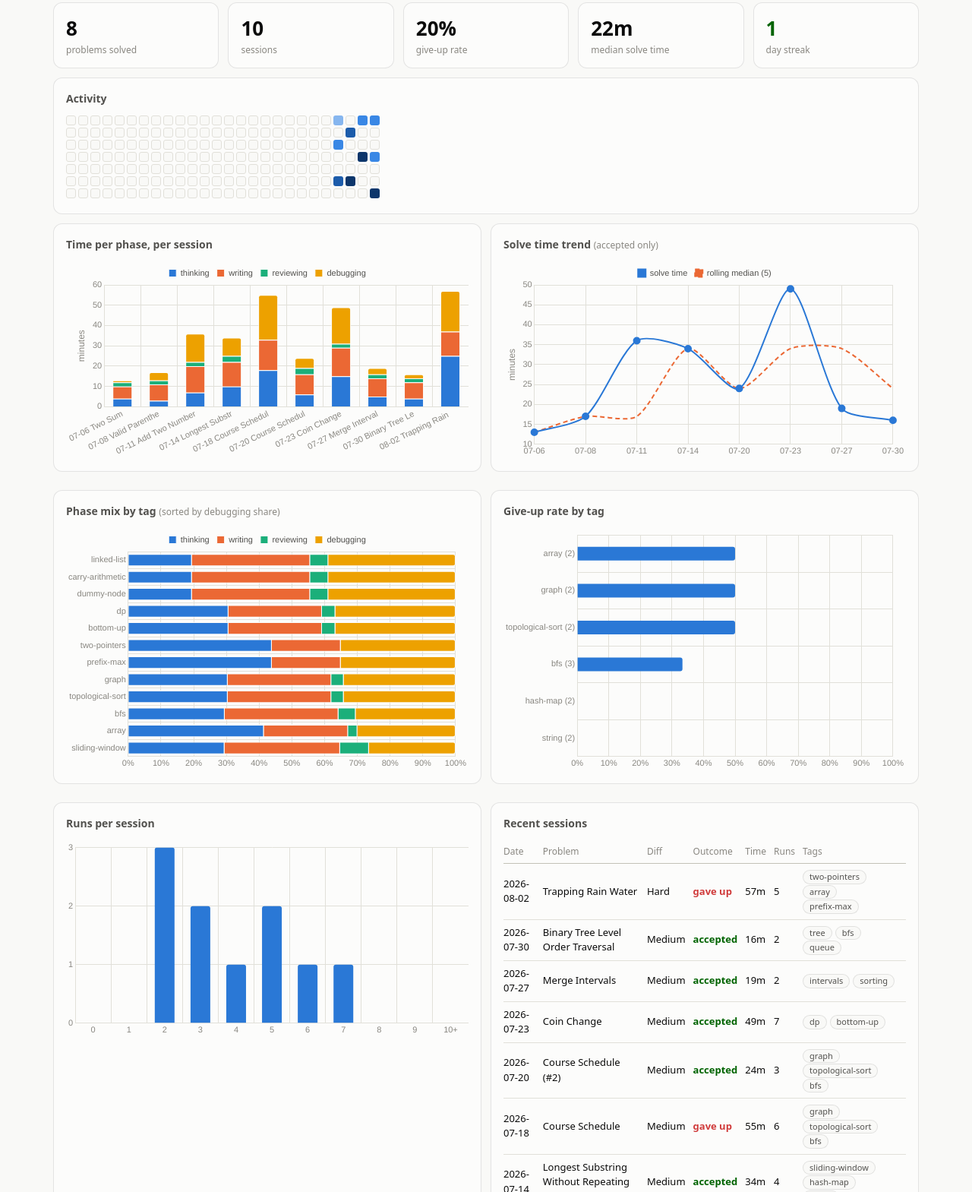
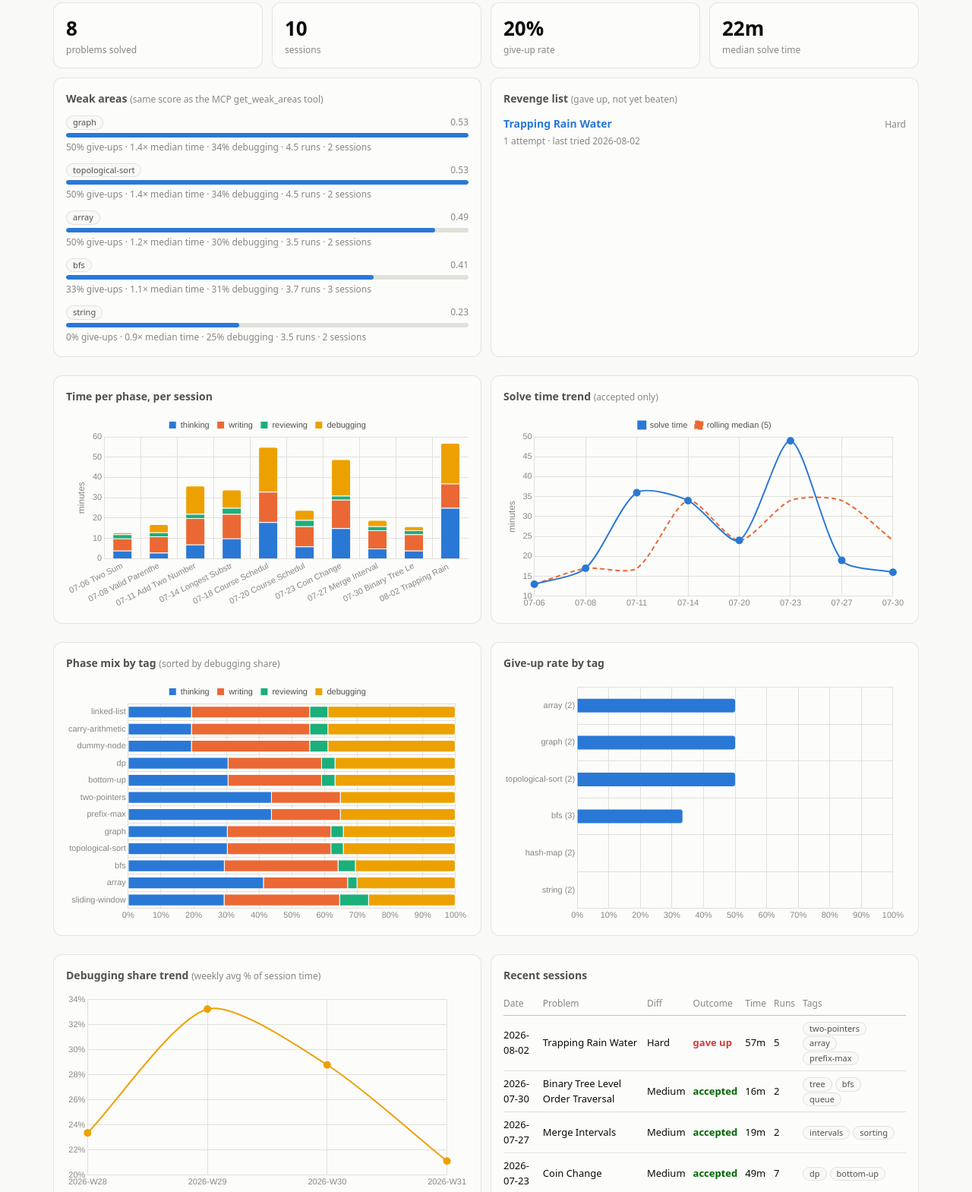
Before and after one commit to g7xu/leetlens, a browser extension: page dashboard/index.html in a window 1280 px wide. Shown: the part 149-1718 px from the top of the page at 76% size. Drawn offline with nearby package versions, Linux system fonts and the light colour scheme; files whose address does not match are found by name.

Commit message:
dashboard: replace streak + activity map with weak areas, revenge list, debugging trend
The day-streak tile and calendar grid duplicated GitHub's contribution
graph. In their place: a weak-areas panel using the exact score formula
from the MCP get_weak_areas tool (verified to match), a revenge list
(gave-up problems with no later accepted session), and a weekly
debugging-share trend replacing the runs histogram.

Closes #5

Co-Authored-By: Claude Fable 5 <noreply@anthropic.com>

```diff
--- a/dashboard/app.js
+++ b/dashboard/app.js
@@ -1,5 +1,5 @@
 // LeetLens dashboard: loads data/index.json, applies filters, renders tiles,
-// calendar, charts (charts.js) and the sessions table.
+// weak areas, the revenge list, charts (charts.js) and the sessions table.
 
 import { buildCharts, destroyCharts } from './charts.js';
 
@@ -67,18 +67,6 @@ function median(values) {
   return sorted.length % 2 ? sorted[mid] : (sorted[mid - 1] + sorted[mid]) / 2;
 }
 
-function streakDays(sessions) {
-  const days = new Set(sessions.map((s) => s.date));
-  if (!days.size) return 0;
-  let day = new Date([...days].sort().at(-1));
-  let streak = 0;
-  while (days.has(day.toISOString().slice(0, 10))) {
-    streak += 1;
-    day.setDate(day.getDate() - 1);
-  }
-  return streak;
-}
-
 function renderTiles(rows) {
   const solved = new Set(rows.filter((s) => s.outcome === 'accepted').map((s) => s.dir_key)).size;
   const gaveUp = rows.filter((s) => s.outcome === 'gave_up').length;
@@ -89,7 +77,6 @@ function renderTiles(rows) {
     { label: 'sessions', value: rows.length },
     { label: 'give-up rate', value: `${rate}%`, cls: rate > 25 ? 'bad' : '' },
     { label: 'median solve time', value: fmtMin(med) },
-    { label: 'day streak', value: streakDays(rows), cls: 'good' },
   ];
   $('tiles').replaceChildren(...tiles.map(({ label, value, cls }) => {
     const tile = document.createElement('div');
@@ -105,41 +92,144 @@ function renderTiles(rows) {
   }));
 }
 
-// -- calendar ----------------------------------------------------------
+// -- weak areas --------------------------------------------------------
+// Same formula as the MCP server's get_weak_areas tool (mcp/…/stats.py), so
+// the dashboard and Claude tell the same story:
+//   score = 0.4*give_up_rate + 0.3*slowness + 0.2*debugging share + 0.1*run factor
 
-function renderCalendar(rows, t) {
-  const byDay = {};
-  for (const s of rows) byDay[s.date] = (byDay[s.date] ?? 0) + s.total_active_sec;
-  const weeks = 26;
-  const today = new Date();
-  const start = new Date(today);
-  start.setDate(start.getDate() - (weeks * 7 - 1) - today.getDay());
-  const container = $('calendar');
-  container.replaceChildren();
-  const max = Math.max(...Object.values(byDay), 1);
-  const day = new Date(start);
-  for (let w = 0; w < weeks; w++) {
-    const col = document.createElement('div');
-    col.className = 'cal-week';
-    for (let d = 0; d < 7; d++) {
-      const key = day.toISOString().slice(0, 10);
-      const cell = document.createElement('div');
-      cell.className = 'cal-day';
-      const sec = byDay[key];
-      if (sec) {
-        const step = Math.min(4, Math.floor((sec / max) * 4) + 1);
-        cell.style.background = t.seq[step];
-        cell.style.borderColor = 'transparent';
-        cell.title = `${key}: ${fmtMin(sec)} active`;
-      } else {
-        cell.title = key;
-      }
-      col.append(cell);
-      day.setDate(day.getDate() + 1);
+function weakAreas(rows, minSessions = 2, topN = 5) {
+  if (!rows.length) return [];
+  const globalMedian = median(rows.map((s) => s.total_active_sec)) || 1;
+  const globalRuns = rows.reduce((sum, s) => sum + s.run_count, 0) / rows.length || 1;
+  const byTag = {};
+  for (const s of rows) for (const tag of s.tags) (byTag[tag] ??= []).push(s);
+  return Object.entries(byTag)
+    .filter(([, list]) => list.length >= minSessions)
+    .map(([tag, list]) => {
+      const avg = (fn) => list.reduce((sum, s) => sum + fn(s), 0) / list.length;
+      const avgTotal = avg((s) => s.total_active_sec);
+      const giveUpRate = list.filter((s) => s.outcome === 'gave_up').length / list.length;
+      const debugShare = avg((s) => s.phase_totals_sec.debugging) / Math.max(avgTotal, 1);
+      const avgRuns = avg((s) => s.run_count);
+      const score =
+        0.4 * giveUpRate +
+        0.3 * (Math.min(avgTotal / globalMedian, 2) / 2) +
+        0.2 * debugShare +
+        0.1 * (Math.min(avgRuns / globalRuns, 2) / 2);
+      return {
+        tag,
+        score,
+        giveUpRate,
+        slowness: avgTotal / globalMedian,
+        debugShare,
+        avgRuns,
+        sessions: list.length,
+      };
+    })
+    .sort((a, b) => b.score - a.score)
+    .slice(0, topN);
+}
+
+function renderWeakAreas(rows) {
+  const container = $('weakAreas');
+  const areas = weakAreas(rows);
+  if (!areas.length) {
+    const p = document.createElement('p');
+    p.className = 'muted';
+    p.textContent = 'Not enough tagged sessions yet (needs 2+ sessions per tag).';
+    container.replaceChildren(p);
+    return;
+  }
+  const maxScore = areas[0].score || 1;
+  container.replaceChildren(...areas.map((a) => {
+    const row = document.createElement('div');
+    row.className = 'ranked-row';
+    const top = document.createElement('div');
+    top.className = 'ranked-top';
+    const name = document.createElement('span');
+    name.className = 'tag-pill';
+    name.textContent = a.tag;
+    const score = document.createElement('span');
+    score.className = 'ranked-score';
+    score.textContent = a.score.toFixed(2);
+    top.append(name, score);
+    const bar = document.createElement('div');
+    bar.className = 'score-bar';
+    const fill = document.createElement('div');
+    fill.style.width = `${(a.score / maxScore) * 100}%`;
+    bar.append(fill);
+    const detail = document.createElement('div');
+    detail.className = 'ranked-detail';
+    detail.textContent =
+      `${Math.round(a.giveUpRate * 100)}% give-ups · ` +
+      `${a.slowness.toFixed(1)}× median time · ` +
+      `${Math.round(a.debugShare * 100)}% debugging · ` +
+      `${a.avgRuns.toFixed(1)} runs · ${a.sessions} sessions`;
+    row.append(top, bar, detail);
+    return row;
+  }));
+}
+
+// -- revenge list --------------------------------------------------------
+// Problems with a gave_up session and no accepted session after it.
+
+let slugByDirKey = {};
+
+function revengeList(rows) {
+  const byProblem = {};
+  for (const s of rows) (byProblem[s.dir_key] ??= []).push(s);
+  const out = [];
+  for (const list of Object.values(byProblem)) {
+    const sorted = [...list].sort((a, b) => a.started_at.localeCompare(b.started_at));
+    const lastAccepted = sorted.findLast((s) => s.outcome === 'accepted');
+    const lastGaveUp = sorted.findLast((s) => s.outcome === 'gave_up');
+    if (lastGaveUp && (!lastAccepted || lastAccepted.started_at < lastGaveUp.started_at)) {
+      out.push({
+        dir_key: sorted[0].dir_key,
+        title: sorted[0].title,
+        difficulty: sorted[0].difficulty,
+        attempts: sorted.length,
+        lastTried: sorted.at(-1).date,
+      });
     }
-    container.append(col);
   }
-  container.scrollLeft = container.scrollWidth;
+  return out.sort((a, b) => b.lastTried.localeCompare(a.lastTried));
+}
+
+function renderRevengeList(rows) {
+  const container = $('revengeList');
+  const items = revengeList(rows);
+  if (!items.length) {
+    const p = document.createElement('p');
+    p.className = 'muted';
+    p.textContent = 'Nothing to avenge — every give-up has been beaten.';
+    container.replaceChildren(p);
+    return;
+  }
+  container.replaceChildren(...items.map((item) => {
+    const row = document.createElement('div');
+    row.className = 'ranked-row';
+    const top = document.createElement('div');
+    top.className = 'ranked-top';
+    const slug = slugByDirKey[item.dir_key];
+    const name = slug ? document.createElement('a') : document.createElement('span');
+    if (slug) {
+      name.href = `https://leetcode.com/problems/${slug}/`;
+      name.target = '_blank';
+      name.rel = 'noopener';
+    }
+    name.textContent = item.title;
+    const diff = document.createElement('span');
+    diff.className = 'ranked-score';
+    diff.textContent = item.difficulty;
+    top.append(name, diff);
+    const detail = document.createElement('div');
+    detail.className = 'ranked-detail';
+    detail.textContent =
+      `${item.attempts} attempt${item.attempts === 1 ? '' : 's'} · last tried ${item.lastTried}`;
+    row.append(top, detail);
+    return row;
+  }));
 }
 
 // -- sessions table ------------------------------------------------------
@@ -182,7 +272,8 @@ function render() {
   const rows = applyFilters(index.sessions);
   const t = theme();
   renderTiles(rows);
-  renderCalendar(rows, t);
+  renderWeakAreas(rows);
+  renderRevengeList(rows);
   renderTable(rows);
   destroyCharts();
   buildCharts(rows, t);
@@ -199,6 +290,7 @@ function render() {
     return;
   }
   $('generatedAt').textContent = `updated ${index.generated_at.slice(0, 10)}`;
+  slugByDirKey = Object.fromEntries(index.problems.map((p) => [p.dir_key, p.slug]));
   const tags = Object.keys(index.tags).sort();
   $('tagFilter').append(...tags.map((tag) => new Option(tag, tag)));
   for (const id of ['rangeFilter', 'difficultyFilter', 'tagFilter']) {
--- a/dashboard/charts.js
+++ b/dashboard/charts.js
@@ -49,7 +49,7 @@ export function buildCharts(rows, t) {
   solveTrend(rows, t);
   tagMix(rows, t);
   giveUpByTag(rows, t);
-  runHistogram(rows, t);
+  debuggingTrend(rows, t);
 }
 
 // Stacked bar: one bar per session, minutes per phase.
@@ -194,22 +194,46 @@ function giveUpByTag(rows, t) {
   });
 }
 
-// Histogram of run counts.
-function runHistogram(rows, t) {
-  const buckets = Array(11).fill(0);
-  for (const s of rows) buckets[Math.min(s.run_count, 10)] += 1;
+// ISO week key (YYYY-Www), matching the MCP server's weekly grouping.
+function isoWeek(dateStr) {
+  const d = new Date(`${dateStr}T00:00:00Z`);
+  d.setUTCDate(d.getUTCDate() - ((d.getUTCDay() + 6) % 7) + 3); // Thursday decides the week's year
+  const jan4 = new Date(Date.UTC(d.getUTCFullYear(), 0, 4));
+  const week = 1 + Math.round(((d - jan4) / 86400_000 - 3 + ((jan4.getUTCDay() + 6) % 7)) / 7);
+  return `${d.getUTCFullYear()}-W${String(week).padStart(2, '0')}`;
+}
+
+// Line: weekly average % of session time spent debugging — the single best
+// "am I getting cleaner?" signal.
+function debuggingTrend(rows, t) {
+  const weeks = {};
+  for (const s of rows) {
+    if (!s.total_active_sec) continue;
+    (weeks[isoWeek(s.date)] ??= []).push(s.phase_totals_sec.debugging / s.total_active_sec);
+  }
+  const labels = Object.keys(weeks).sort();
+  const values = labels.map((w) => {
+    const shares = weeks[w];
+    return (shares.reduce((sum, v) => sum + v, 0) / shares.length) * 100;
+  });
   const options = baseOptions(t);
   options.plugins.legend.display = false;
-  options.scales.y.ticks.precision = 0;
-  make('runChart', {
-    type: 'bar',
+  options.plugins.tooltip.callbacks = {
+    label: (ctx) => ` ${ctx.parsed.y.toFixed(0)}% of session time`,
+  };
+  options.scales.y.ticks.callback = (v) => `${v}%`;
+  make('debugChart', {
+    type: 'line',
     data: {
-      labels: buckets.map((_, i) => (i === 10 ? '10+' : String(i))),
+      labels,
       datasets: [{
-        data: buckets,
-        backgroundColor: t.accent,
-        borderRadius: 3,
-        maxBarThickness: 26,
+        label: 'debugging share',
+        data: values,
+        borderColor: t.phases.debugging,
+        backgroundColor: t.phases.debugging,
+        borderWidth: 2,
+        pointRadius: 4,
+        tension: 0.25,
       }],
     },
     options,
--- a/dashboard/index.html
+++ b/dashboard/index.html
@@ -33,12 +33,15 @@
 
   <section class="tiles" id="tiles"></section>
 
-  <section class="card">
-    <h2>Activity</h2>
-    <div id="calendar" class="calendar"></div>
-  </section>
-
   <div class="grid">
+    <section class="card">
+      <h2>Weak areas <span class="muted">(same score as the MCP get_weak_areas tool)</span></h2>
+      <div id="weakAreas" class="ranked-list"></div>
+    </section>
+    <section class="card">
+      <h2>Revenge list <span class="muted">(gave up, not yet beaten)</span></h2>
+      <div id="revengeList" class="ranked-list"></div>
+    </section>
     <section class="card">
       <h2>Time per phase, per session</h2>
       <div class="chart-box"><canvas id="phaseChart"></canvas></div>
@@ -56,8 +59,8 @@
       <div class="chart-box tall"><canvas id="giveUpChart"></canvas></div>
     </section>
     <section class="card">
-      <h2>Runs per session</h2>
-      <div class="chart-box"><canvas id="runChart"></canvas></div>
+      <h2>Debugging share trend <span class="muted">(weekly avg % of session time)</span></h2>
+      <div class="chart-box"><canvas id="debugChart"></canvas></div>
     </section>
     <section class="card">
       <h2>Recent sessions</h2>
--- a/dashboard/style.css
+++ b/dashboard/style.css
@@ -90,12 +90,17 @@ code { background: var(--surface-1); border: 1px solid var(--border);
 .chart-box { position: relative; height: 260px; }
 .chart-box.tall { height: 320px; }
 
-.calendar { display: flex; gap: 3px; overflow-x: auto; padding-bottom: 4px; }
-.cal-week { display: flex; flex-direction: column; gap: 3px; }
-.cal-day {
-  width: 13px; height: 13px; border-radius: 3px;
-  background: var(--page); border: 1px solid var(--grid);
+.ranked-list { display: flex; flex-direction: column; gap: 12px; }
+.ranked-row { display: flex; flex-direction: column; gap: 4px; }
+.ranked-top { display: flex; align-items: baseline; justify-content: space-between; gap: 8px; }
+.ranked-top a { font-weight: 600; text-decoration: none; }
+.ranked-top a:hover { text-decoration: underline; }
+.ranked-score { color: var(--muted); font-size: 12px; font-variant-numeric: tabular-nums; }
+.ranked-detail { color: var(--muted); font-size: 12px; }
+.score-bar {
+  height: 6px; border-radius: 999px; background: var(--grid); overflow: hidden;
 }
+.score-bar div { height: 100%; border-radius: 999px; background: var(--accent); }
 
 .table-wrap { overflow-x: auto; }
 table { border-collapse: collapse; width: 100%; font-size: 13px; }
```
